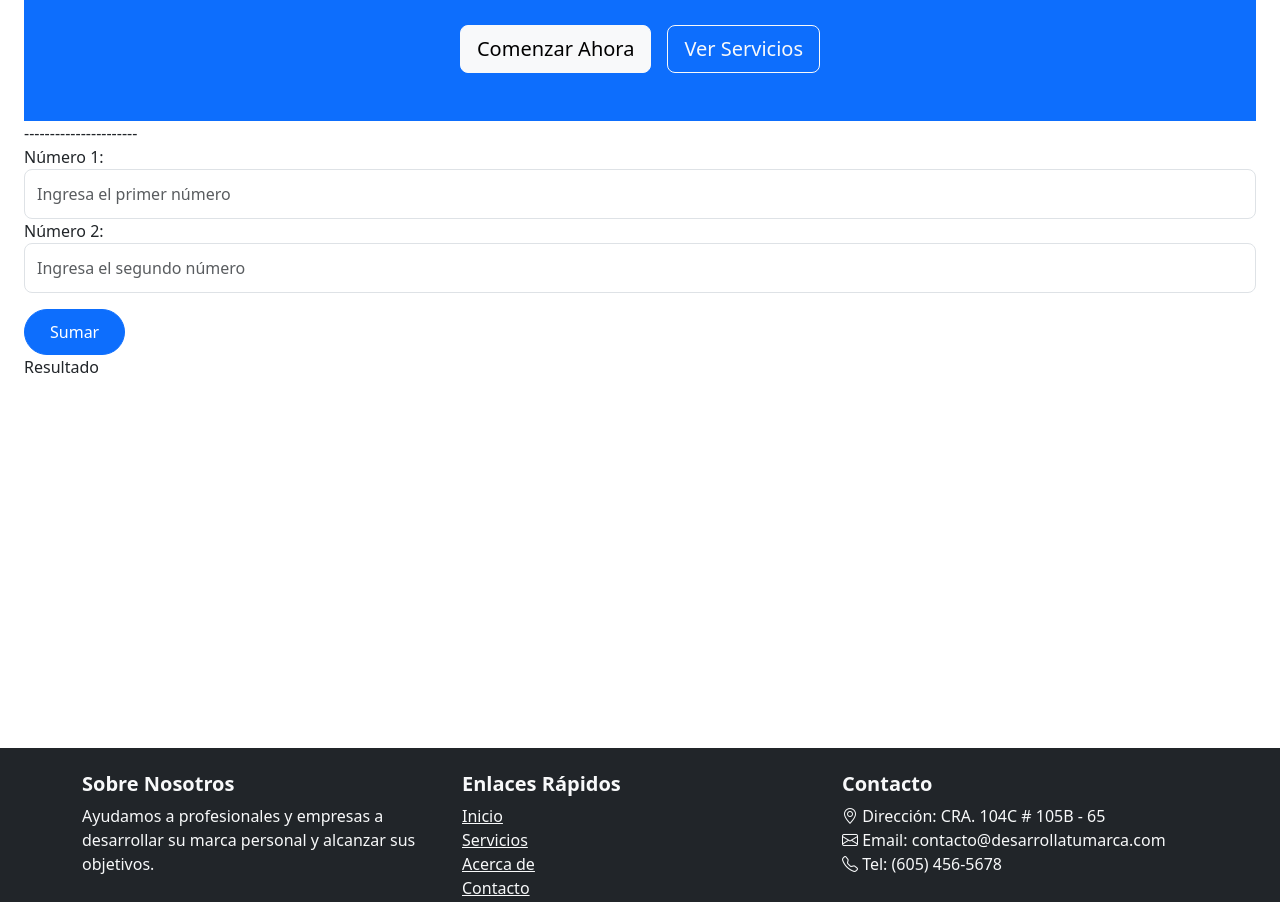
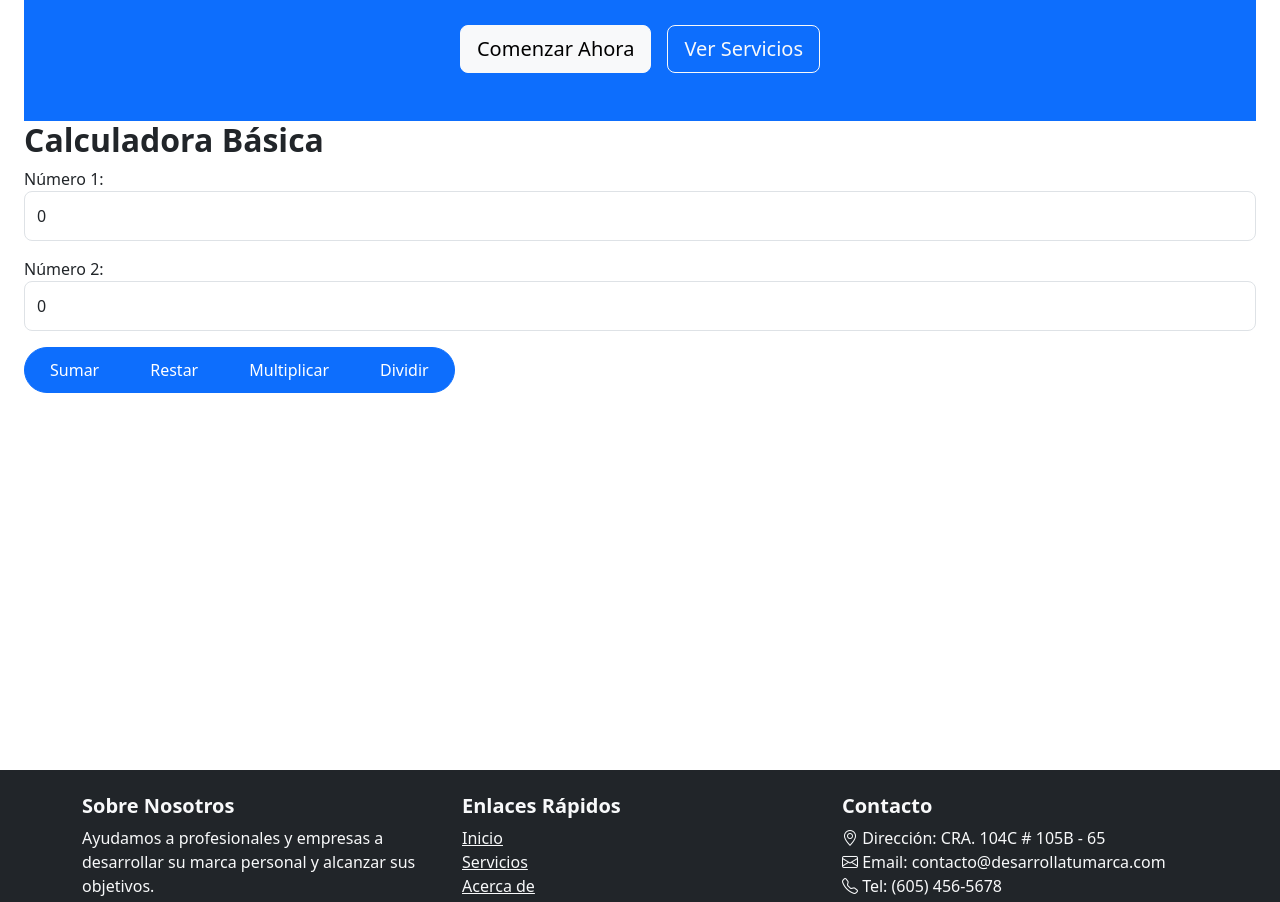
Before and after one commit to cristiancoll321/ProyectoWebAngular, an Angular app in the folder ProyectoAngular/: page /inicio in a window 1280 px wide. Shown: the part 2801-3703 px from the top of the page. Built offline with nearby package versions, Linux system fonts and the light colour scheme.

Commit message:
Se agrego un nuevo componente y un login

```diff
--- a/ProyectoAngular/src/app/app.component.ts
+++ b/ProyectoAngular/src/app/app.component.ts
@@ -1,4 +1,5 @@
 import { Component } from '@angular/core';
+import { FormBuilder, FormGroup, Validators } from '@angular/forms';
 
 @Component({
   selector: 'app-root',
--- a/ProyectoAngular/src/app/inicio/inicio.component.html
+++ b/ProyectoAngular/src/app/inicio/inicio.component.html
@@ -104,10 +104,11 @@
   </div>
 </div>
 
-----------------------
+<!-- Ejemplo de formulario de suma -->
+<h2>Calculadora Básica</h2>
 
-<form action="">
-  <div class="form-group">
+<form action="" class="mb-4">
+  <div class="form-group mb-3">
     <label for="num1">Número 1:</label>
     <input type="number"
     class="form-control"
@@ -116,7 +117,7 @@
     placeholder="Ingresa el primer número"
     [(ngModel)]="num1"/>
   </div>
-  <div>
+  <div class="form-group mb-3">
     <label for="num2">Número 2:</label>
     <input type="number"
     class="form-control"
@@ -125,7 +126,14 @@
     placeholder="Ingresa el segundo número"
     [(ngModel)]="num2"/>
   </div>
-  <button type="button" class="btn btn-primary mt-3" (click)="onSumar()">Sumar</button>
+  <div class="btn-group" role="group" aria-label="Operaciones básicas">
+    <button type="button" class="btn btn-primary" (click)="onSumar()">Sumar</button>
+    <button type="button" class="btn btn-primary" (click)="onRestar()">Restar</button>
+    <button type="button" class="btn btn-primary" (click)="onMultiplicar()">Multiplicar</button>
+    <button type="button" class="btn btn-primary" (click)="onDividir()">Dividir</button>
+  </div>
 </form>
-<p>Resultado {{ resultado }}</p>
-<p>{{ mensaje }}</p>
+<div class="alert" [ngClass]="{'alert-success': !error, 'alert-danger': error}" *ngIf="mensaje">
+  <p class="mb-0">{{ mensaje }}</p>
+</div>
+<p *ngIf="resultado !== undefined"><strong>Resultado:</strong> {{ resultado }}</p>
--- a/ProyectoAngular/src/app/inicio/inicio.component.ts
+++ b/ProyectoAngular/src/app/inicio/inicio.component.ts
@@ -1,32 +1,44 @@
-import { Component, OnInit } from '@angular/core';
+import { Component } from '@angular/core';
 
 @Component({
   selector: 'app-inicio',
   templateUrl: './inicio.component.html',
   styleUrls: ['./inicio.component.css']
 })
-export class InicioComponent implements OnInit {
+export class InicioComponent {
+  num1: number = 0;
+  num2: number = 0;
+  resultado?: number;
+  mensaje: string = '';
+  error: boolean = false;
 
-  //variables suma
-  num1!:number;
-  num2!:number;
-  resultado!:number;
-  mensaje:string='';
-
-
-
-  constructor() { }
-
-  ngOnInit(): void {
+  onSumar() {
+    this.resultado = this.num1 + this.num2;
+    this.mensaje = 'Suma realizada con éxito';
+    this.error = false;
   }
 
-  onSumar(): void{
+  onRestar() {
+    this.resultado = this.num1 - this.num2;
+    this.mensaje = 'Resta realizada con éxito';
+    this.error = false;
+  }
 
-    this.resultado = this.num1 + this.num2;
-    if (this.resultado <= 50) {
-      this.mensaje = 'El resultado es menor o igual a 50';
-    } else {
-      this.mensaje = 'El resultado es mayor a 50';
+  onMultiplicar() {
+    this.resultado = this.num1 * this.num2;
+    this.mensaje = 'Multiplicación realizada con éxito';
+    this.error = false;
+  }
+
+  onDividir() {
+    if (this.num2 === 0) {
+      this.mensaje = 'Error: No es posible dividir por cero';
+      this.error = true;
+      this.resultado = undefined;
+      return;
     }
+    this.resultado = this.num1 / this.num2;
+    this.mensaje = 'División realizada con éxito';
+    this.error = false;
   }
 }
--- /dev/null
+++ b/ProyectoAngular/src/app/login/login.component.html
@@ -0,0 +1,3 @@
+<h1>
+    Página de Login
+</h1>
--- /dev/null
+++ b/ProyectoAngular/src/app/login/login.component.ts
@@ -0,0 +1,15 @@
+import { Component, OnInit } from '@angular/core';
+
+@Component({
+  selector: 'app-login',
+  templateUrl: './login.component.html',
+  styleUrls: ['./login.component.css']
+})
+export class LoginComponent implements OnInit {
+
+  constructor() { }
+
+  ngOnInit(): void {
+  }
+
+}
```
Also changed, not shown: ProyectoAngular/src/app/app-routing.module.ts (+6 -1 lines), ProyectoAngular/src/app/app.module.ts (+4 -3 lines), ProyectoAngular/src/app/login/login.component.css (added), 1 other file (tests, documents, lock files or other folders).
